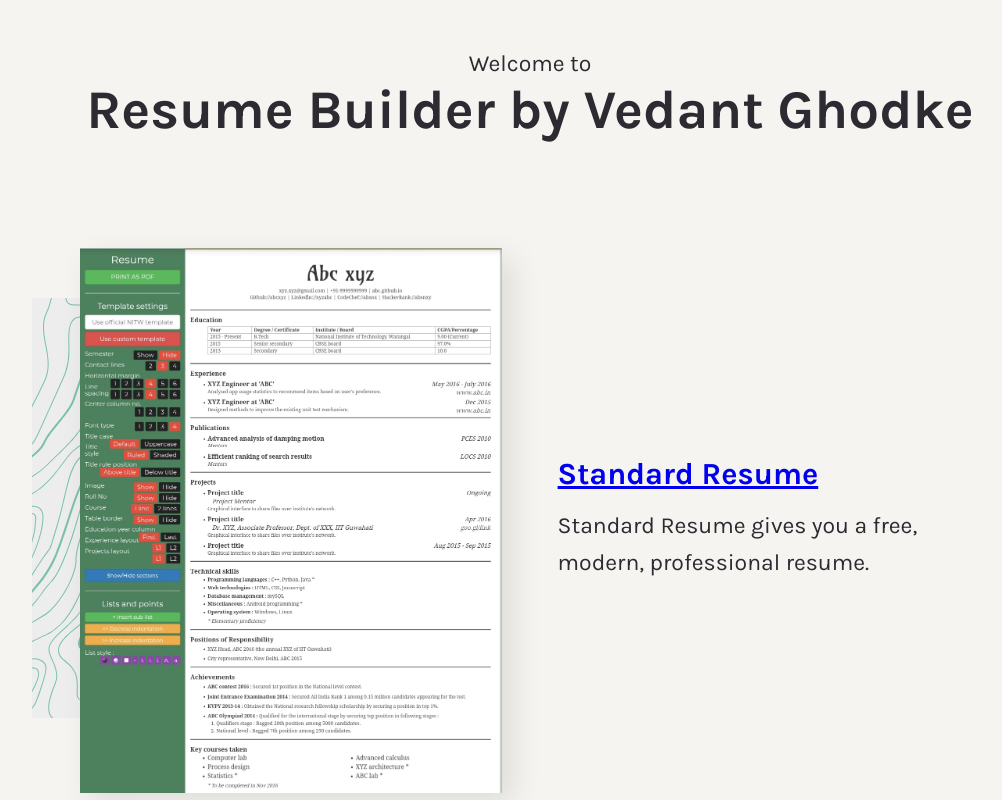
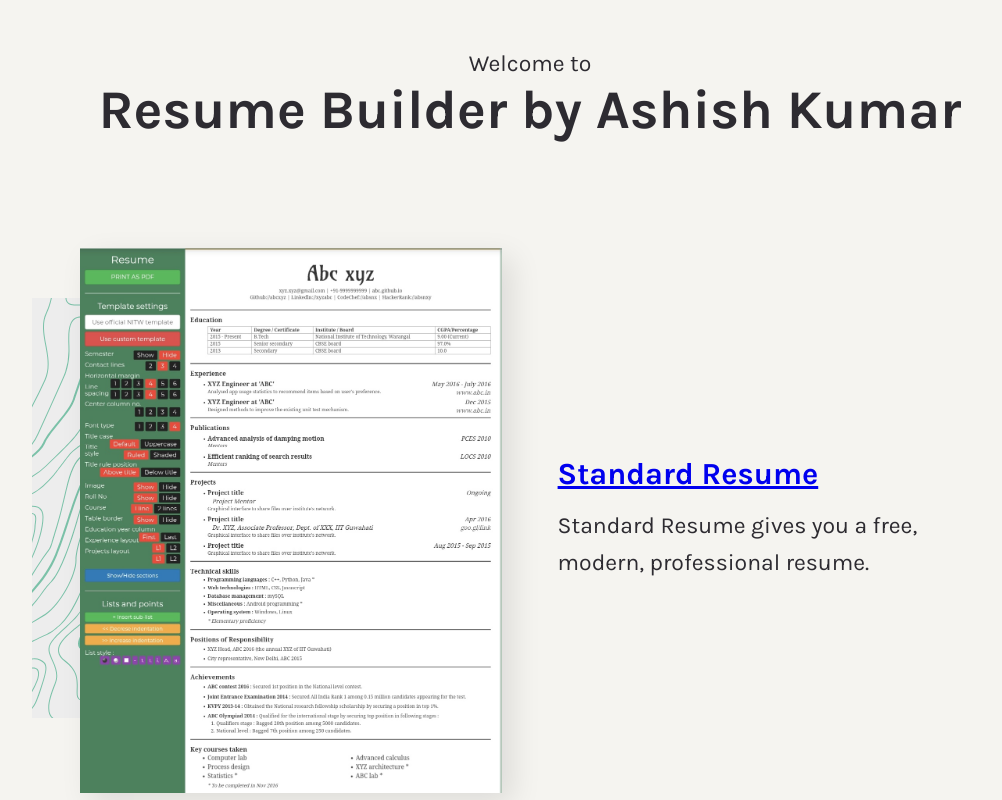
Before and after one commit to Ashishgo-sudo/test-test, a plain HTML site: page index.html in a window 1280 px wide. Shown: the top 800 px of the page, without its empty margins (110-1112 px from the left). Drawn offline with Linux system fonts and the light colour scheme; a web font is replaced by a local one.

Commit message:
Update index.html

```diff
--- a/index.html
+++ b/index.html
@@ -43,7 +43,7 @@
     <header class="pt2 pb1 align--center">
         <div class="container">
             <p>Welcome to</p>
-            <h1 title="Camp Chippewa">Resume Builder by Vedant Ghodke</h1>
+            <h1 title="Camp Chippewa">Resume Builder by Ashish Kumar</h1>
         </div>
     </header>
 
```
